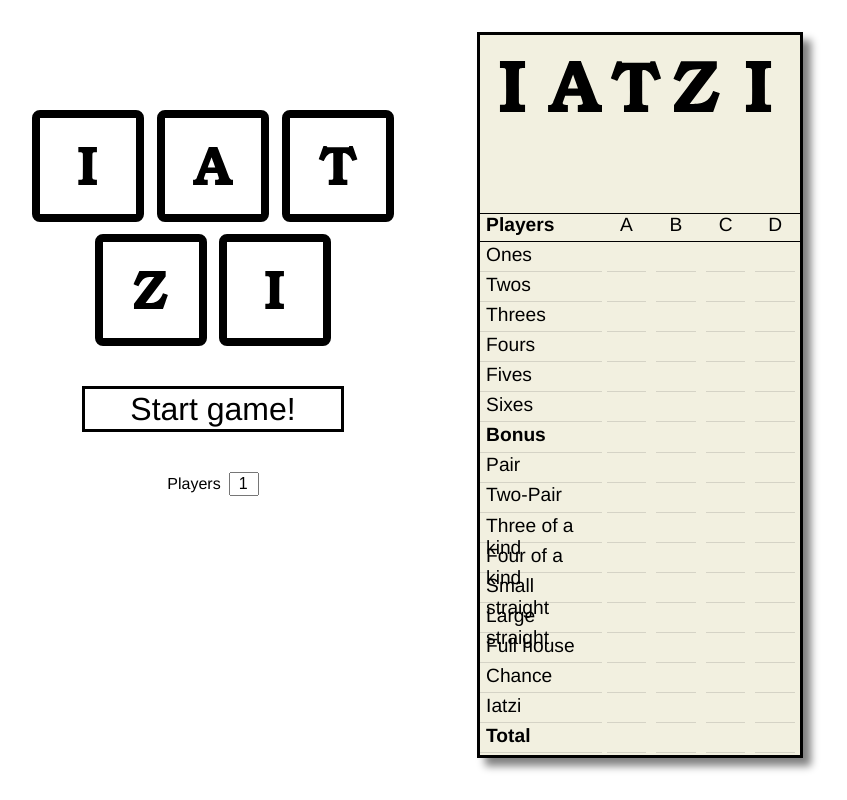
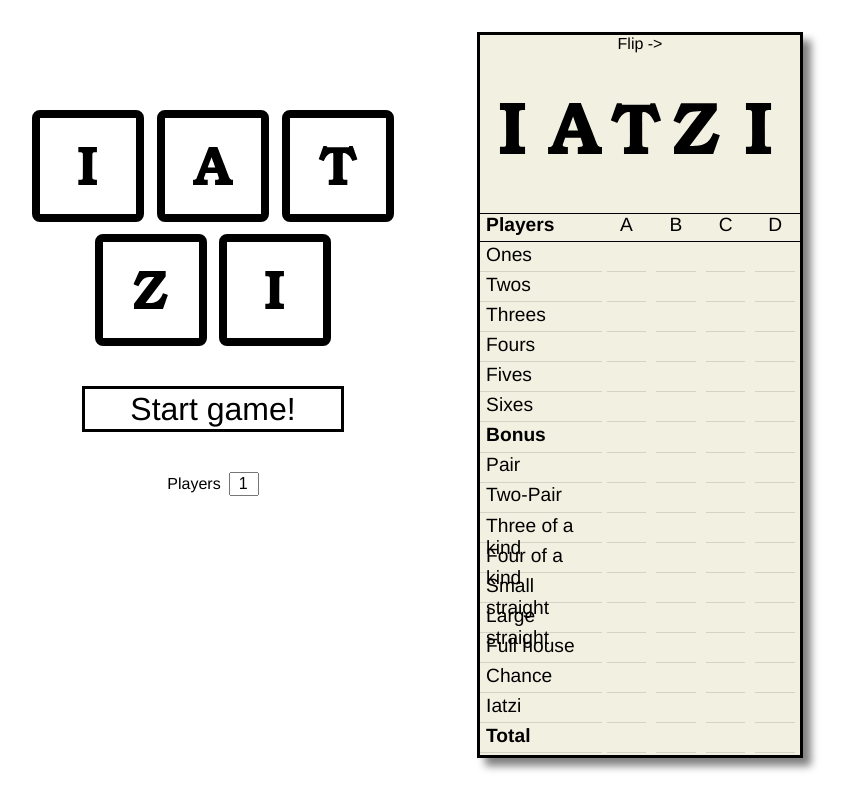
Before and after one commit to Zyperior/Iatzi, a Vue app: page / in a window 1280 px wide. Shown: the whole page, without its empty margins (251-1098 px from the left). Built offline with nearby package versions, Linux system fonts and the light colour scheme.

Commit message:
starting to implement flip card animation

```diff
--- a/src/components/ScoreCard.vue
+++ b/src/components/ScoreCard.vue
@@ -1,6 +1,7 @@
 <template>
   <div class="scoreCard">
     <section class="header">
+      <div class="flipCard">Flip -></div>
       <score-card-title class="title"/>
       <score-card-dices class="dices" v-if="gameStarted"/>
       <score-card-roll class="scoreCardButton" :invalid-amount="validAmount"/>
```
Also changed, not shown: src/assets/flipArrow.svg (added).
